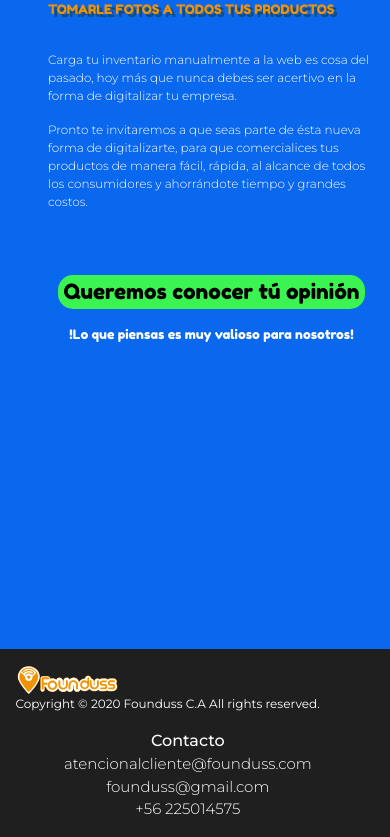
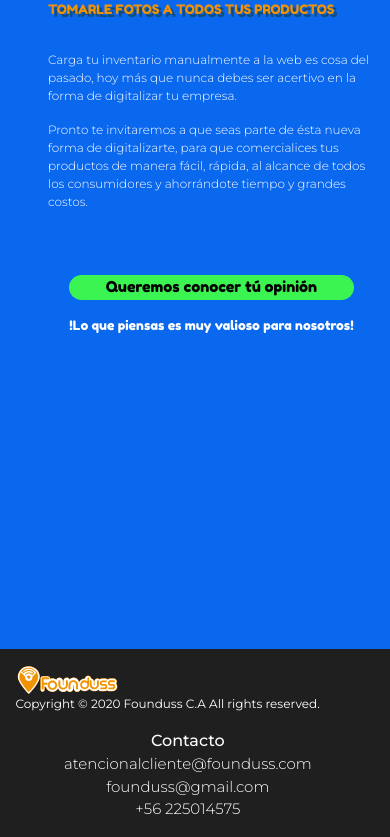
Before and after one commit to jesuschavez1994/ContadorFounduss, an Angular app: page / in a window 390 px wide. Shown: the part 1039-1876 px from the top of the page. Built offline with nearby package versions, Linux system fonts and the light colour scheme.

Commit message:
Cambios responsive telefonos

```diff
--- a/src/app/components/articles/articles.component.css
+++ b/src/app/components/articles/articles.component.css
@@ -11,7 +11,6 @@
 .h-100vh{height: 100vh;}
 .z-index-1{z-index: 1;}
 .content-secondary-img-two{position: relative; width: 100%; height: 100%; display: flex; justify-content: flex-end;}
-
 section{position: relative;height: 100vh;z-index: -1;}
 
 img{
--- a/src/app/components/articles/articles.component.html
+++ b/src/app/components/articles/articles.component.html
@@ -19,7 +19,7 @@
                 </p>
 
                 <div class="flex justify-content-center align-items-center column pt-5">
-                    <button class="fredoka size-21 pointer">Queremos conocer tú opinión</button>
+                    <button class="fredoka size-21">Queremos conocer tú opinión</button>
                     <p  class="fredoka white  size-20 pt-3">
                         !Lo que piensas es muy valioso para nosotros!
                     </p>
--- a/src/styles.css
+++ b/src/styles.css
@@ -9,7 +9,7 @@ section{position: relative;}
 .text-pronto{font-weight: bold;text-align: end;margin-top: 8%;}
 .col-md-8.col-lg-10.col-xl-10.content-primary-img{position: absolute;height: 100vh;z-index: -1;top:2%;}
 .content-secondary-img{width:100%;height:100%;display:flex;align-items: flex-end;}
-.pointer{cursor: pointer;}
+
 @media (min-width: 1200px){
     .container, .container-lg, .container-md, .container-sm, .container-xl {
         max-width: 100% !important;
@@ -158,6 +158,7 @@ section{position: relative;}
     .fredoka.white.size-18.orange.sombra-v2.pb-3{font-size: 13px;}
     .family-300.white.size-18{font-size: 12px;}
     .fredoka.white.size-20.pt-3{font-size: 13px;}
+    .fredoka.size-21{font-size: 15px; width: 87%;}
 }
 
 @media(min-width:400px) and (max-width:1300px){
```
